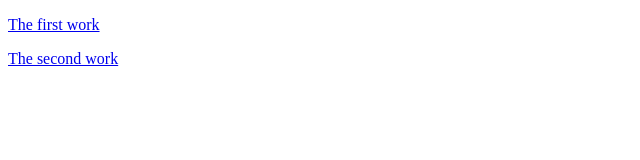
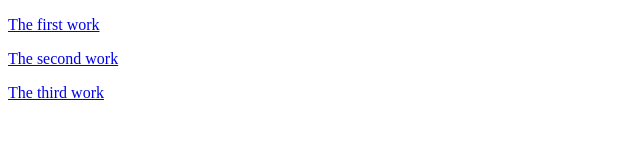
Before and after one commit to anyunhua1/anyunhua1.github.io, a plain HTML site: page index.html in a window 1280 px wide. Shown: the whole page, without its empty margins (0-640 px from the left). Drawn offline with Linux system fonts and the light colour scheme.

Commit message:
Update index.html

```diff
--- a/index.html
+++ b/index.html
@@ -7,5 +7,6 @@
 <body>
 <p><a href="anyunhua1.github.io/anyunhua.html " >The first work</a></p>
 <p><a href="anyunhua1.github.io/an.html " >The second work</a></p>
+<p><a href="anyunhua1.github.io/gallery1.html " >The third work</a></p>
 </body>
 </html>
```
